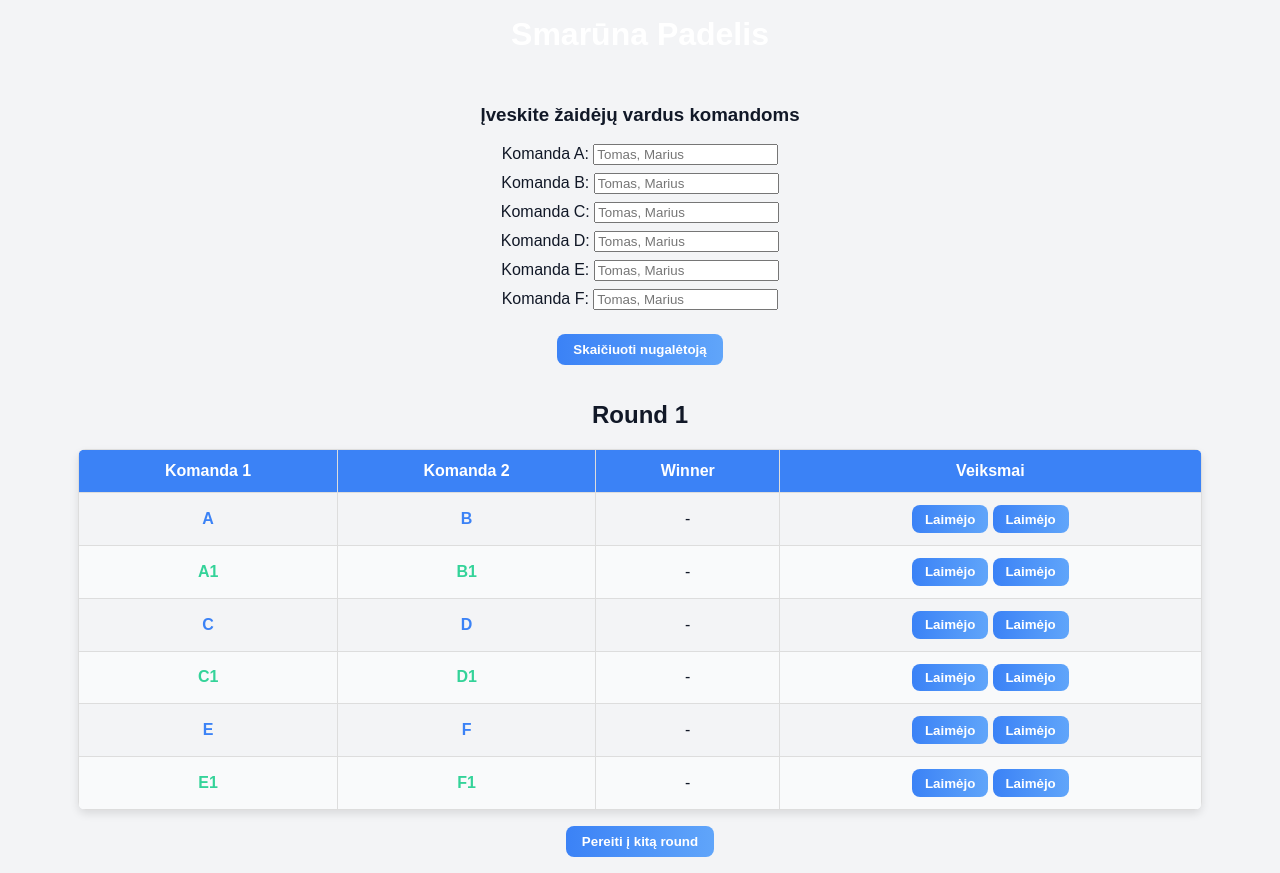
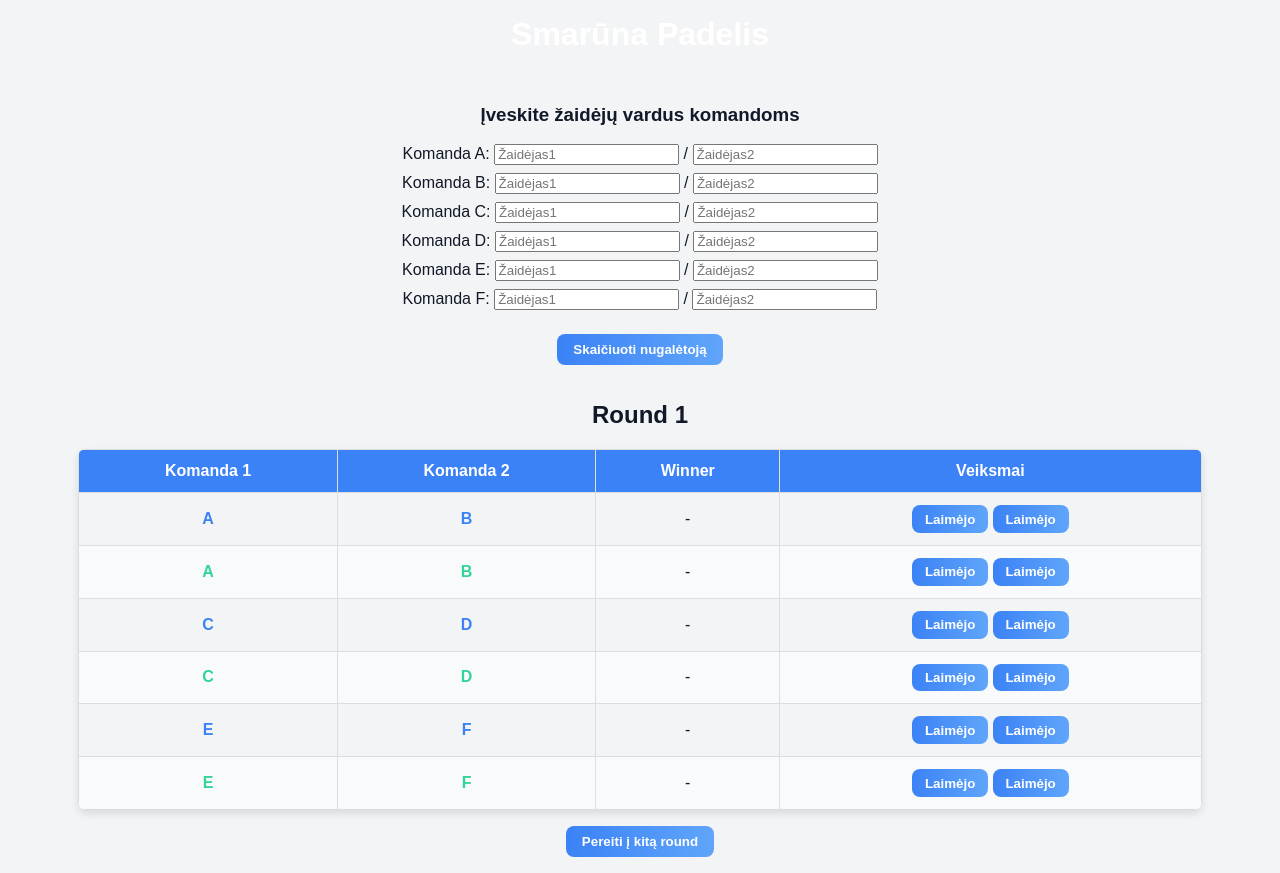
Before and after one commit to Valentiinas/smaruna-padelis, a React (Create React App) app: page / in a window 1280 px wide. Built offline with nearby package versions, Linux system fonts and the light colour scheme.

Commit message:
Update App.js

```diff
--- a/src/App.js
+++ b/src/App.js
@@ -1,14 +1,83 @@
 import React, { useState } from "react";
 import "./index.css";
 
+// Visų roundų duomenys
 const initialRoundsData = [
+  // Round 1
   { round: 1, team1: "A", team2: "B", winner: null },
   { round: 1, team1: "A1", team2: "B1", winner: null },
   { round: 1, team1: "C", team2: "D", winner: null },
   { round: 1, team1: "C1", team2: "D1", winner: null },
   { round: 1, team1: "E", team2: "F", winner: null },
   { round: 1, team1: "E1", team2: "F1", winner: null },
-  // ... pridėkite likusius rounds 2-10 kaip ankstesniame kode
+
+  // Round 2
+  { round: 2, team1: "A", team2: "C", winner: null },
+  { round: 2, team1: "A1", team2: "C1", winner: null },
+  { round: 2, team1: "B", team2: "E", winner: null },
+  { round: 2, team1: "B1", team2: "E1", winner: null },
+  { round: 2, team1: "D", team2: "F", winner: null },
+  { round: 2, team1: "D1", team2: "F1", winner: null },
+
+  // Round 3
+  { round: 3, team1: "A", team2: "D", winner: null },
+  { round: 3, team1: "A1", team2: "D1", winner: null },
+  { round: 3, team1: "B", team2: "F", winner: null },
+  { round: 3, team1: "B1", team2: "F1", winner: null },
+  { round: 3, team1: "C", team2: "E", winner: null },
+  { round: 3, team1: "C1", team2: "E1", winner: null },
+
+  // Round 4
+  { round: 4, team1: "A", team2: "E", winner: null },
+  { round: 4, team1: "A1", team2: "E1", winner: null },
+  { round: 4, team1: "B", team2: "D", winner: null },
+  { round: 4, team1: "B1", team2: "D1", winner: null },
+  { round: 4, team1: "C", team2: "F", winner: null },
+  { round: 4, team1: "C1", team2: "F1", winner: null },
+
+  // Round 5
+  { round: 5, team1: "A", team2: "F", winner: null },
+  { round: 5, team1: "A1", team2: "F1", winner: null },
+  { round: 5, team1: "B", team2: "C", winner: null },
+  { round: 5, team1: "B1", team2: "C1", winner: null },
+  { round: 5, team1: "D", team2: "E", winner: null },
+  { round: 5, team1: "D1", team2: "E1", winner: null },
+
+  // Round 6–10 (Vyrai/Moterų)
+  { round: 6, team1: "A", team2: "B", winner: null },
+  { round: 6, team1: "A1", team2: "B1", winner: null },
+  { round: 6, team1: "C", team2: "D", winner: null },
+  { round: 6, team1: "C1", team2: "D1", winner: null },
+  { round: 6, team1: "E", team2: "F", winner: null },
+  { round: 6, team1: "E1", team2: "F1", winner: null },
+
+  { round: 7, team1: "A", team2: "C", winner: null },
+  { round: 7, team1: "A1", team2: "C1", winner: null },
+  { round: 7, team1: "B", team2: "E", winner: null },
+  { round: 7, team1: "B1", team2: "E1", winner: null },
+  { round: 7, team1: "D", team2: "F", winner: null },
+  { round: 7, team1: "D1", team2: "F1", winner: null },
+
+  { round: 8, team1: "A", team2: "D", winner: null },
+  { round: 8, team1: "A1", team2: "D1", winner: null },
+  { round: 8, team1: "B", team2: "F", winner: null },
+  { round: 8, team1: "B1", team2: "F1", winner: null },
+  { round: 8, team1: "C", team2: "E", winner: null },
+  { round: 8, team1: "C1", team2: "E1", winner: null },
+
+  { round: 9, team1: "A", team2: "E", winner: null },
+  { round: 9, team1: "A1", team2: "E1", winner: null },
+  { round: 9, team1: "B", team2: "D", winner: null },
+  { round: 9, team1: "B1", team2: "D1", winner: null },
+  { round: 9, team1: "C", team2: "F", winner: null },
+  { round: 9, team1: "C1", team2: "F1", winner: null },
+
+  { round: 10, team1: "A", team2: "F", winner: null },
+  { round: 10, team1: "A1", team2: "F1", winner: null },
+  { round: 10, team1: "B", team2: "C", winner: null },
+  { round: 10, team1: "B1", team2: "C1", winner: null },
+  { round: 10, team1: "D", team2: "E", winner: null },
+  { round: 10, team1: "D1", team2: "E1", winner: null },
 ];
 
 export default function App() {
@@ -17,18 +86,19 @@ export default function App() {
   const [pointsTable, setPointsTable] = useState({});
   const [champion, setChampion] = useState(null);
 
-  // Žaidėjų sąrašai komandoms
   const [teamsPlayers, setTeamsPlayers] = useState({
-    A: "",
-    B: "",
-    C: "",
-    D: "",
-    E: "",
-    F: "",
+    A: ["", ""],
+    B: ["", ""],
+    C: ["", ""],
+    D: ["", ""],
+    E: ["", ""],
+    F: ["", ""],
   });
 
-  const handlePlayersChange = (team, value) => {
-    setTeamsPlayers({ ...teamsPlayers, [team]: value });
+  const handlePlayersChange = (team, index, value) => {
+    const newTeam = [...teamsPlayers[team]];
+    newTeam[index] = value;
+    setTeamsPlayers({ ...teamsPlayers, [team]: newTeam });
   };
 
   const roundsToShow = rounds.filter((r) => r.round === currentRound);
@@ -54,26 +124,22 @@ export default function App() {
       }
     });
 
-    setPointsTable(points);
-
-    // Rikiavimas pagal taškus
     const sortedPoints = Object.fromEntries(
       Object.entries(points).sort(([, a], [, b]) => b - a)
     );
     setPointsTable(sortedPoints);
 
-    // Nugalėtojas
     const [first] = Object.keys(sortedPoints);
     setChampion(first);
   };
 
-  const getTeamColor = (team) => (team.includes("1") ? "#34d399" : "#3b82f6");
-
-  // Funkcija, kad parodytų tikrus vardus
   const getPlayerNames = (team) => {
     const mainTeam = team.replace("1", "");
-    return teamsPlayers[mainTeam] || team;
+    const players = teamsPlayers[mainTeam];
+    return players.filter(Boolean).join(" + ") || mainTeam;
   };
+
+  const getTeamColor = (team) => (team.includes("1") ? "#34d399" : "#3b82f6");
 
   return (
     <div>
@@ -89,9 +155,16 @@ export default function App() {
               Komanda {team}:{" "}
               <input
                 type="text"
-                placeholder="Tomas, Marius"
-                value={teamsPlayers[team]}
-                onChange={(e) => handlePlayersChange(team, e.target.value)}
+                placeholder="Žaidėjas1"
+                value={teamsPlayers[team][0]}
+                onChange={(e) => handlePlayersChange(team, 0, e.target.value)}
+              />{" "}
+              /{" "}
+              <input
+                type="text"
+                placeholder="Žaidėjas2"
+                value={teamsPlayers[team][1]}
+                onChange={(e) => handlePlayersChange(team, 1, e.target.value)}
               />
             </label>
           </div>
@@ -109,7 +182,7 @@ export default function App() {
 
         {Object.keys(pointsTable).length > 0 && (
           <>
-            <h3>Taškų lentelė (rikiuota pagal taškus)</h3>
+            <h3>Taškų lentelė (rikiuota nuo daugiausiai taškų)</h3>
             <table className="table" style={{ margin: "0 auto", borderCollapse: "collapse" }}>
               <thead>
                 <tr>
```
